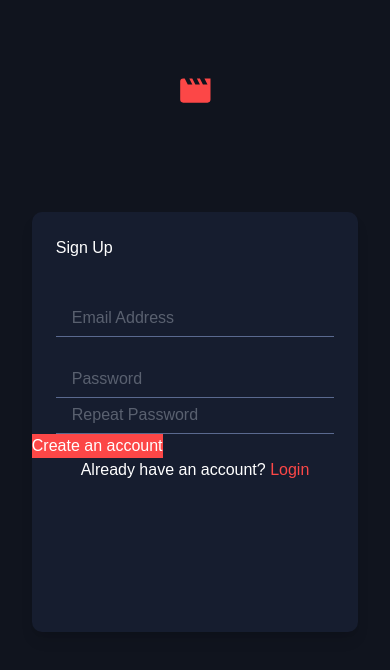
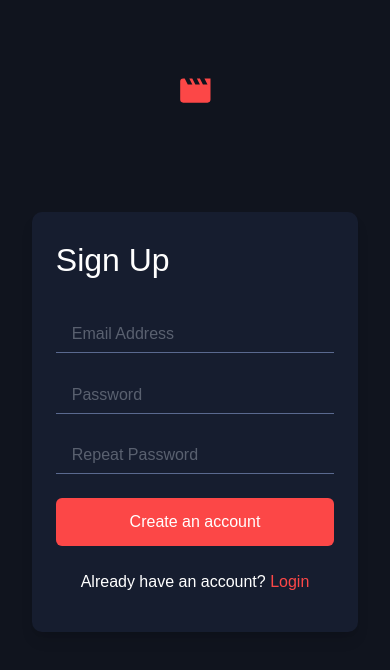
Before and after one commit to knoeks/Projektinis-darbas, a React (Vite) app: page / in a window 390 px wide. Shown: the top 670 px of the page. Built offline with nearby package versions, Linux system fonts and the light colour scheme.

Commit message:
Finished css

```diff
--- a/src/components/SignUpForm.jsx
+++ b/src/components/SignUpForm.jsx
@@ -66,7 +66,7 @@ const SignUp = () => {
 
   return (
     <div className="flex flex-col justify-center items-center min-h-screen bg-light font-outfit form-gap 16px">
-      <div className="absolute md:top-[3rem] top-[4.9rem] left-1/2 transform -translate-x-1/2">
+      <div className="absolute top-[4.9rem] left-1/2 transform -translate-x-1/2">
         <svg
           xmlns="http://www.w3.org/2000/svg"
           width="33"
@@ -86,7 +86,7 @@ const SignUp = () => {
         noValidate
         className="bg-dark shadow-lg md:w-[25rem] md:h-[26.1rem] w-[20.4rem] h-[26.3rem] rounded-[0.625rem] md:rounded-[1.25rem] border-dark text-white"
       >
-        <h2 className="ml-[1.5rem] mt-[1.5rem] mb-[2.5rem] md:heading-l md:tracking-[-0.03125rem] font-outfit font-normal md:ml-[2rem] md:mt-[2rem] md:text-[2rem] md:mb-[2.5rem]">Sign Up</h2>
+        <h2 className="ml-[1.5rem] mt-[1.5rem] mb-[2.5rem] text-[2rem] heading-l md:tracking-[-0.03125rem] font-outfit font-normal md:ml-[2rem] md:mt-[2rem] md:text-[2rem] md:mb-[2.5rem] h-[2.5rem]">Sign Up</h2>
 
         <div>
           <div className="relative ">
@@ -96,7 +96,7 @@ const SignUp = () => {
               name="email"
               value={formData.email}
               onChange={handleChange}
-              className={`md:w-[21rem] w-[17.4rem] mx-[1.5rem] h-[2.31rem] md:mb-[1.5rem] mb-[1.5rem] bg-transparent border-b ${
+              className={`md:w-[21rem] w-[17.4rem] mx-[1.5rem] h-[2.31rem]  mb-[1.5rem] bg-transparent border-b ${
                 errors.email ? "border-red" : "border-accent"
               } focus:outline-none focus:border-red text-white placeholder:pl-[1rem] placeholder:pb-[1.06rem] placeholder:body-m placeholder:opacity-50`}
               placeholder="Email Address"
@@ -116,7 +116,7 @@ const SignUp = () => {
               name="password"
               value={formData.password}
               onChange={handleChange}
-              className={`md:w-[21rem] w-[17.4rem] mx-[1.5rem] h-[2.31rem] md:mb-[1.5rem] bg-transparent border-b ${
+              className={`md:w-[21rem] w-[17.4rem] mx-[1.5rem] h-[2.31rem] mb-[1.5rem] bg-transparent border-b ${
                 errors.password ? "border-red text-opacity-0" : "border-accent"
               } focus:outline-none focus:border-red text-white placeholder:pl-[1rem] placeholder:pb-[1.06rem] placeholder:body-m placeholder:opacity-50`}
               placeholder="Password"
@@ -136,7 +136,7 @@ const SignUp = () => {
               name="repeatPassword"
               value={formData.repeatPassword}
               onChange={handleChange}
-              className={`md:w-[21rem] w-[17.4rem] mx-[1.5rem] h-[2.31rem] md:mb-[1.5rem] bg-transparent border-b ${
+              className={`md:w-[21rem] w-[17.4rem] mx-[1.5rem] h-[2.31rem] mb-[1.5rem] bg-transparent border-b ${
                 errors.repeatPassword ? "border-red" : "border-accent"
               } focus:outline-none focus:border-red text-white placeholder:pl-[1rem] placeholder:pb-[1.06rem] placeholder:body-m placeholder:opacity-50`}
               placeholder="Repeat Password"
@@ -151,7 +151,7 @@ const SignUp = () => {
 
         <button
           type="submit"
-          className="md:ml-[2rem] bg-red text-white md:rounded-[0.375rem] md:mb-[1.5rem] md:w-[21rem] md:h-[3rem] hover:bg-white/90 hover:text-black transition font-outfit"
+          className="md:ml-[2rem] bg-red text-white rounded-[0.375rem]  mb-[1.5rem] md:w-[21rem] w-[17.4rem] h-[3rem] hover:bg-white/90 hover:text-black transition font-outfit ml-[1.5rem]"
         >
           Create an account
         </button>
--- a/src/index.css
+++ b/src/index.css
@@ -16,6 +16,7 @@
 }
 
 @layer components {
+
 }
 
 @layer utilities {
```
